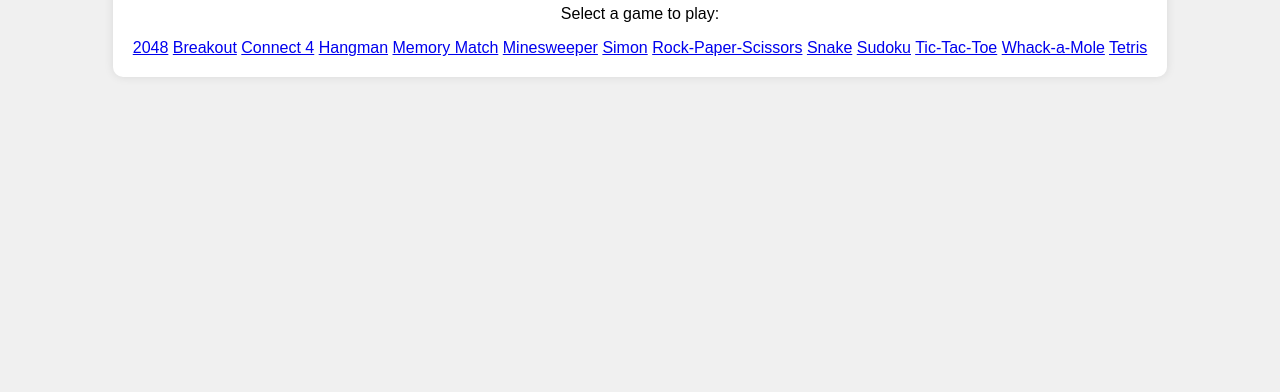
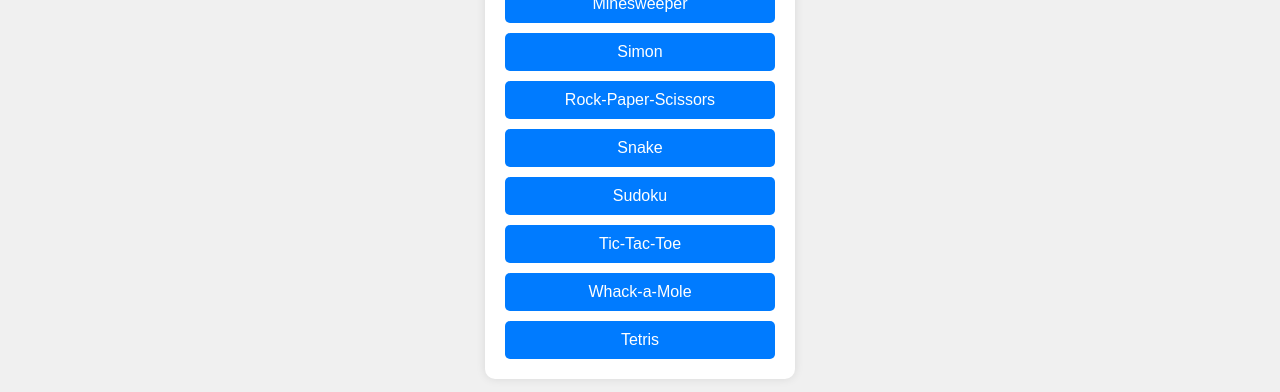
Before and after one commit to esair2515/Offline_Games, a plain HTML site: page index.html in a window 1280 px wide. Shown: the part 408-800 px from the top of the page. Drawn offline with Linux system fonts and the light colour scheme.

Commit message:
Update style.css

```diff
--- a/style.css
+++ b/style.css
@@ -1,16 +1,17 @@
 body {
-    font-family: Arial, sans-serif;
-    background-color: #f0f0f0;
     display: flex;
     justify-content: center;
     align-items: center;
     height: 100vh;
     margin: 0;
+    font-family: Arial, sans-serif;
+    background-color: #f0f0f0;
+    color: #333;
 }
 
 .container {
     text-align: center;
-    background-color: white;
+    background-color: #fff;
     padding: 20px;
     border-radius: 10px;
     box-shadow: 0 0 10px rgba(0, 0, 0, 0.1);
@@ -20,21 +21,27 @@ h1 {
     margin-bottom: 20px;
 }
 
-.menu {
-    display: flex;
-    flex-direction: column;
+p {
+    font-size: 1.2em;
+    margin-bottom: 20px;
 }
 
-.game-button {
-    margin: 10px 0;
-    padding: 15px;
-    background-color: #6200ea;
-    color: white;
+.games-list {
+    display: grid;
+    grid-template-columns: repeat(auto-fit, minmax(150px, 1fr));
+    gap: 10px;
+}
+
+.games-list a {
+    display: block;
+    padding: 10px;
+    background-color: #007BFF;
+    color: #fff;
     text-decoration: none;
     border-radius: 5px;
-    transition: background-color 0.3s;
+    transition: background-color 0.3s ease;
 }
 
-.game-button:hover {
-    background-color: #3700b3;
+.games-list a:hover {
+    background-color: #0056b3;
 }
```
